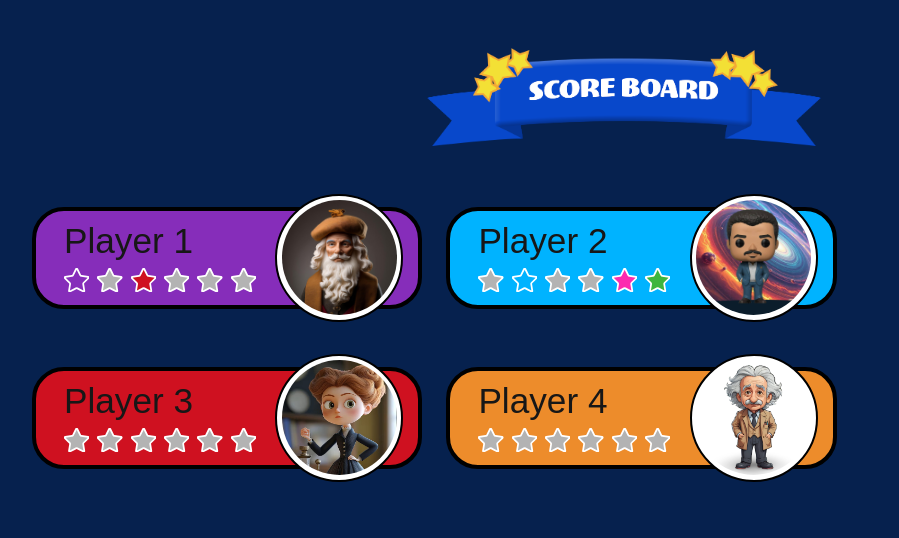
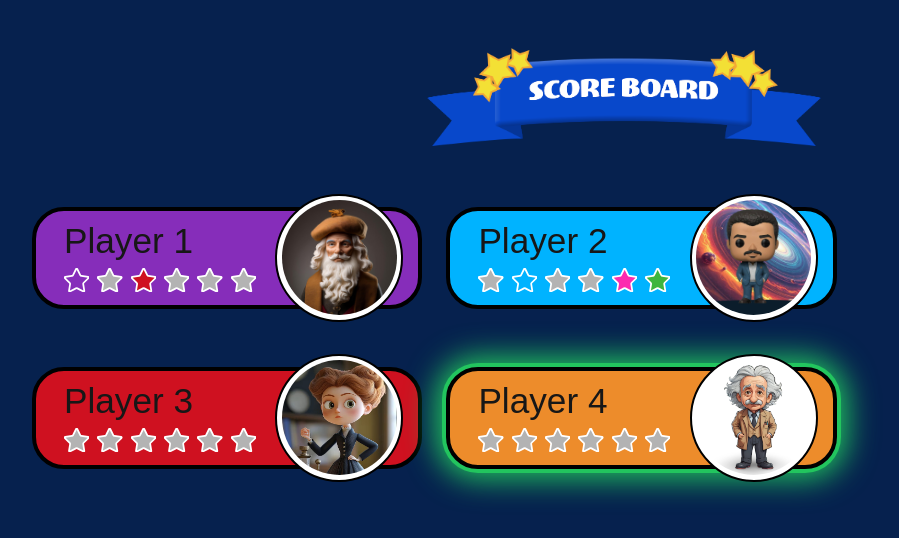
Before and after one commit to liftoffcreative-us/quiz_game, a Next.js app: page /score-board in a window 1280 px wide. Shown: the top 538 px of the page, without its empty margins (16-915 px from the left). Built offline with nearby package versions, Linux system fonts and the light colour scheme; a web font is replaced by a local one.

Commit message:
added a glowing ring to "current" player

```diff
--- a/app/score-board/page.js
+++ b/app/score-board/page.js
@@ -11,6 +11,7 @@ export default function ScoreBoardPage() {
   const players = [
     {
       id: 1,
+      currentPlayer: false,
       name: "Player 1",
       color: "#862dba",
       avatar: "/avatars/davinci.jpg",
@@ -43,6 +44,7 @@ export default function ScoreBoardPage() {
     },
     {
       id: 2,
+      currentPlayer: false,
       name: "Player 2",
       color: "#00b3ff",
       avatar: "/avatars/degrasse.jpg",
@@ -75,6 +77,7 @@ export default function ScoreBoardPage() {
     },
     {
       id: 3,
+      currentPlayer: false,
       name: "Player 3",
       color: "#cf1120",
       avatar: "/avatars/curie.jpg",
@@ -107,6 +110,7 @@ export default function ScoreBoardPage() {
     },
     {
       id: 4,
+      currentPlayer: true,
       name: "Player 4",
       color: "#ed8c2b",
       avatar: "/avatars/einstein.jpg",
@@ -148,7 +152,7 @@ export default function ScoreBoardPage() {
 
             return(
             <div key={index} id="playerCard" className="flex w-[30.5vw] h-[10vw] mt-2 items-center">
-            <div style={{backgroundColor: player.color}} className="static  w-[30.5vw] h-[8vw] rounded-[2rem] border-4 border-black"></div>
+            <div style={{backgroundColor: player.color}} className={player.currentPlayer ? "static  w-[30.5vw] h-[8vw] rounded-[2rem] border-4 border-black ring-4 ring-green-500 shadow-glow shadow-green-500" : "static  w-[30.5vw] h-[8vw] rounded-[2rem] border-4 border-black"}></div>
             <div className="absolute  ml-8 flex flex-col">
             <div className={`${playerFont.className} text-[2.2em] justify-self-start -mt-2 `}>{player.name}</div>
             <div id="stars" className="flex w-[15vw] gap-2">
--- a/tailwind.config.mjs
+++ b/tailwind.config.mjs
@@ -20,6 +20,9 @@ export default {
         'game-purple': '#862dba',
         'game-bg': '#06214e',
       },
+      boxShadow:{
+        'glow': '0 0 30px 10px rgba(0, 0, 0, 0.3)',
+      },
       backgroundImage: {
         'question-bg': "url('../app/images/harry-potter.jpg')",
         'times-up-bg': "url('../app/images/timesUp.svg')",
```
